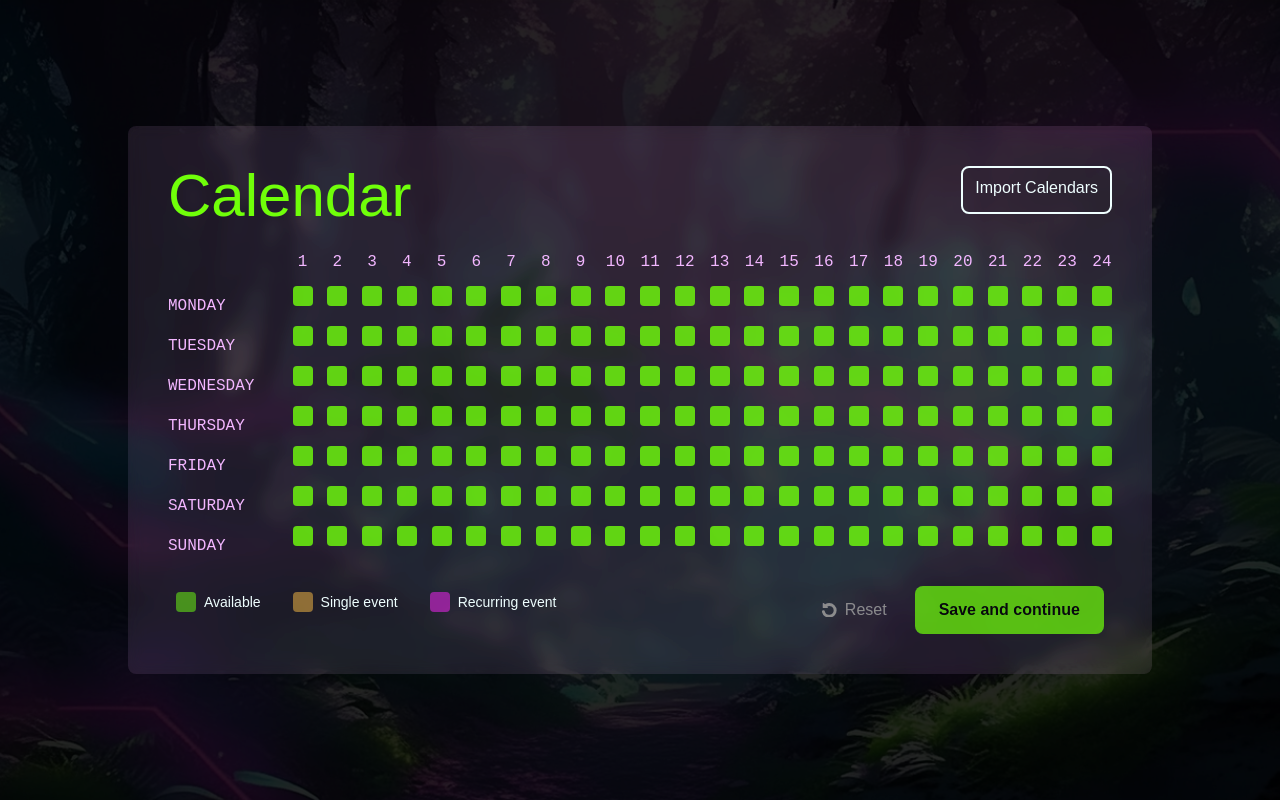
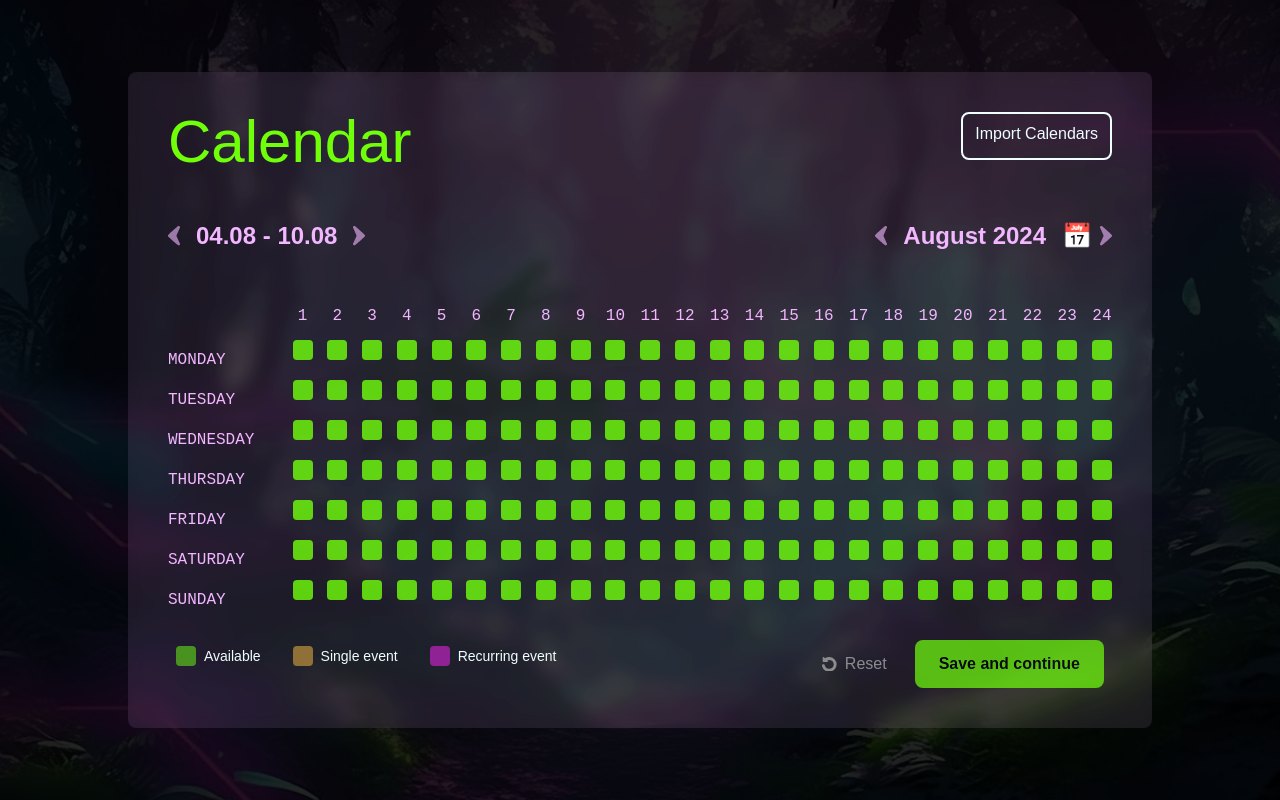
Before and after one commit to Visual-Riot/plaeen, a Next.js app: page /calendar in a window 1280 px wide. Built offline with nearby package versions, Linux system fonts and the light colour scheme; a web font is replaced by a local one.

Commit message:
calendar navigation - structure set up

```diff
--- a/package.json
+++ b/package.json
@@ -19,6 +19,7 @@
     "bcryptjs": "^2.4.3",
     "class-variance-authority": "^0.7.0",
     "clsx": "^2.1.1",
+    "date-fns": "^3.6.0",
     "lucide-react": "^0.408.0",
     "next": "14.2.3",
     "next-auth": "^5.0.0-beta.19",
--- a/src/app/(protected)/calendar/page.tsx
+++ b/src/app/(protected)/calendar/page.tsx
@@ -4,7 +4,20 @@ import OutlineButton from "@/components/buttons/OutlineButton";
 import GreenButton from "@/components/buttons/GreenButton";
 import TertiaryButton from "@/components/buttons/TertiaryButton";
 import ResetIcon from "@/components/icons/ResetIcon";
+import LeftArrow from "@/components/icons/LeftArrow";
+import RightArrow from "@/components/icons/RightArrow";
 import PlayerCalendarWrapper from "@/components/calendar/PlayerCalendarWrapper";
+//import calendar options
+import {
+  format,
+  addWeeks,
+  subWeeks,
+  addMonths,
+  subMonths,
+  startOfWeek,
+  endOfWeek,
+  startOfMonth,
+} from "date-fns";
 
 export default function Page() {
   // PLACEHOLDER FOR IMPORT CALENDARS FUNCTIONALITY
@@ -16,8 +29,34 @@ export default function Page() {
     [key: string]: { [key: number]: string };
   }>({});
 
+  const [currentDate, setCurrentDate] = useState<Date>(new Date());
+
   const resetDayHours = () => {
     setDayHours({});
+  };
+
+  // Calendar Update option
+  const currentWeekRange = `${format(
+    startOfWeek(currentDate),
+    "dd.MM"
+  )} - ${format(endOfWeek(currentDate), "dd.MM")}`;
+  const currentMonth = format(currentDate, "MMMM yyyy");
+
+  // Calendar Navigation
+  const handlePreviousWeek = () => {
+    setCurrentDate((prevDate) => subWeeks(prevDate, 1));
+  };
+
+  const handleNextWeek = () => {
+    setCurrentDate((prevDate) => addWeeks(prevDate, 1));
+  };
+
+  const handlePreviousMonth = () => {
+    setCurrentDate((prevDate) => subMonths(prevDate, 1));
+  };
+
+  const handleNextMonth = () => {
+    setCurrentDate((prevDate) => addMonths(prevDate, 1));
   };
 
   return (
@@ -36,6 +75,29 @@ export default function Page() {
             <OutlineButton onClick={importHandleClick} className="mt-7 md:mt-0">
               Import Calendars
             </OutlineButton>
+          </div>
+        </div>
+
+        {/* CALENDAR NAVIGATION ROW */}
+        <div className="flex justify-between items-center my-12 text-lightPurple text-2xl font-semibold">
+          <div className="flex items-center">
+            <button onClick={handlePreviousWeek}>
+              <LeftArrow className="mr-2 fill-current align-middle" />
+            </button>
+            <span className="mx-2">{currentWeekRange}</span>
+            <button onClick={handleNextWeek}>
+              <RightArrow className="ml-2 fill-current align-middle" />
+            </button>
+          </div>
+          <div className="flex items-center">
+            <button onClick={handlePreviousMonth}>
+              <LeftArrow className="mr-2 fill-current align-middle" />
+            </button>
+            <span className="mx-2">{currentMonth}</span>{" "}
+            <button className="ml-2">&#128197; {/* calendar icon */}</button>
+            <button onClick={handleNextMonth}>
+              <RightArrow className="ml-2 fill-current align-middle" />
+            </button>
           </div>
         </div>
 
--- /dev/null
+++ b/src/components/icons/LeftArrow.tsx
@@ -0,0 +1,40 @@
+import React from "react";
+
+const LeftArrow = ({ className }: { className: string }) => (
+  // <svg
+  //   xmlns="http://www.w3.org/2000/svg"
+  //   width="14.641"
+  //   height="14.645"
+  //   viewBox="0 0 14.641 14.645"
+  //   className={className}
+  // >
+  //   <path
+  //     id="Undo"
+  //     d="M9.225,2A7.44,7.44,0,0,0,5.052,3.282L3.981,2.215a.732.732,0,0,0-1.25.517v3.66a.732.732,0,0,0,.732.732h3.66a.732.732,0,0,0,.518-1.25L7.187,5.42a4.484,4.484,0,0,1,6.525,3.9,4.5,4.5,0,0,1-8.832,1.1,1.464,1.464,0,1,0-2.833.739A7.426,7.426,0,0,0,16.64,9.32,7.377,7.377,0,0,0,9.225,2Z"
+  //     transform="translate(-2 -2)"
+  //   />
+  // </svg>
+
+  <svg
+    xmlns="http://www.w3.org/2000/svg"
+    width="12"
+    height="19.43"
+    viewBox="0 0 12 19.43"
+    className={className}
+  >
+    <g
+      id="Arrow-23"
+      transform="translate(129.654 51.43) rotate(180)"
+      opacity="0.6"
+    >
+      <path
+        id="Path_15"
+        data-name="Path 15"
+        d="M120.961,42.419a1.735,1.735,0,0,0,0-1.412l-3.084-6.923a1.34,1.34,0,0,1,1.982-1.776c1.992,1.547,7.039,6.2,9.324,8.327a1.472,1.472,0,0,1,0,2.156c-2.285,2.125-7.332,6.78-9.324,8.327a1.341,1.341,0,0,1-1.982-1.776Z"
+        transform="translate(0)"
+      />
+    </g>
+  </svg>
+);
+
+export default LeftArrow;
--- /dev/null
+++ b/src/components/icons/RightArrow.tsx
@@ -0,0 +1,36 @@
+import React from "react";
+
+const RightArrow = ({ className }: { className: string }) => (
+  // <svg
+  //   xmlns="http://www.w3.org/2000/svg"
+  //   width="14.641"
+  //   height="14.645"
+  //   viewBox="0 0 14.641 14.645"
+  //   className={className}
+  // >
+  //   <path
+  //     id="Undo"
+  //     d="M9.225,2A7.44,7.44,0,0,0,5.052,3.282L3.981,2.215a.732.732,0,0,0-1.25.517v3.66a.732.732,0,0,0,.732.732h3.66a.732.732,0,0,0,.518-1.25L7.187,5.42a4.484,4.484,0,0,1,6.525,3.9,4.5,4.5,0,0,1-8.832,1.1,1.464,1.464,0,1,0-2.833.739A7.426,7.426,0,0,0,16.64,9.32,7.377,7.377,0,0,0,9.225,2Z"
+  //     transform="translate(-2 -2)"
+  //   />
+  // </svg>
+
+  <svg
+    xmlns="http://www.w3.org/2000/svg"
+    width="12"
+    height="19.43"
+    viewBox="0 0 12 19.43"
+    className={className}
+  >
+    <g id="Arrow-23" transform="translate(-117.653 -32)" opacity="0.6">
+      <path
+        id="Path_15"
+        data-name="Path 15"
+        d="M120.961,42.419a1.735,1.735,0,0,0,0-1.412l-3.084-6.923a1.34,1.34,0,0,1,1.982-1.776c1.992,1.547,7.039,6.2,9.324,8.327a1.472,1.472,0,0,1,0,2.156c-2.285,2.125-7.332,6.78-9.324,8.327a1.341,1.341,0,0,1-1.982-1.776Z"
+        transform="translate(0)"
+      />
+    </g>
+  </svg>
+);
+
+export default RightArrow;
```
Also changed, not shown: 1 other file (tests, documents, lock files or other folders).
